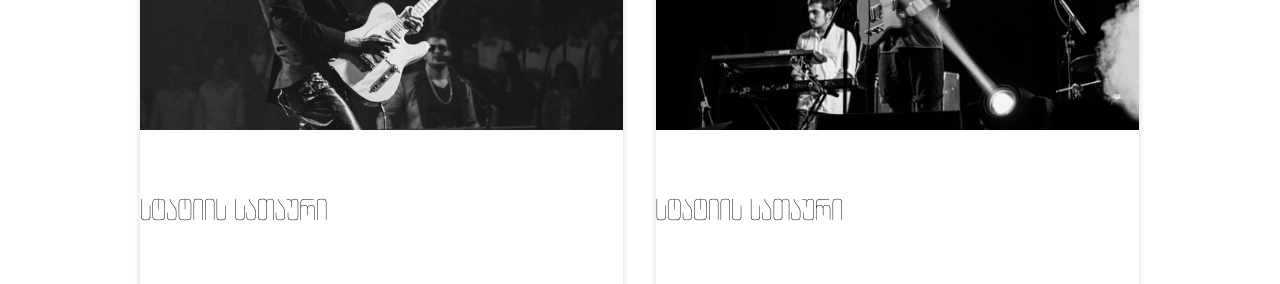
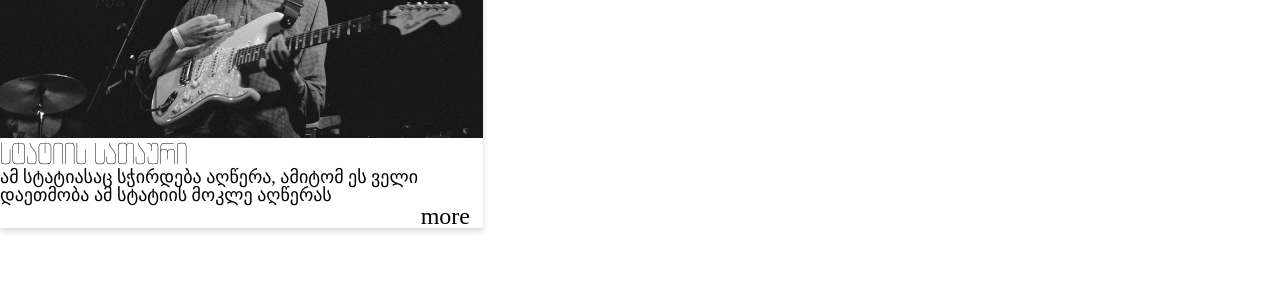
Before and after one commit to megi-j/lecture-9, a plain HTML site: page index.html in a window 1280 px wide. Shown: the part 2753-3037 px from the top of the page. Drawn offline with Linux system fonts and the light colour scheme.

Commit message:
change container styles

```diff
--- a/css/style.css
+++ b/css/style.css
@@ -2,7 +2,6 @@
     max-width: 1640px;
     width: 100%;
     margin: 0 auto;
-    padding: 52px 141.5px 56px 140px;
 }
 .header, .footer {
     display: flex;
@@ -59,7 +58,8 @@ h2 {
 }
 .box {
     max-width: 483px;
-    height: 563px;
+    width: 100%;
+    /* height: 563px; */
     display: flex;
     justify-content: space-between;
     flex-wrap: wrap;
```
